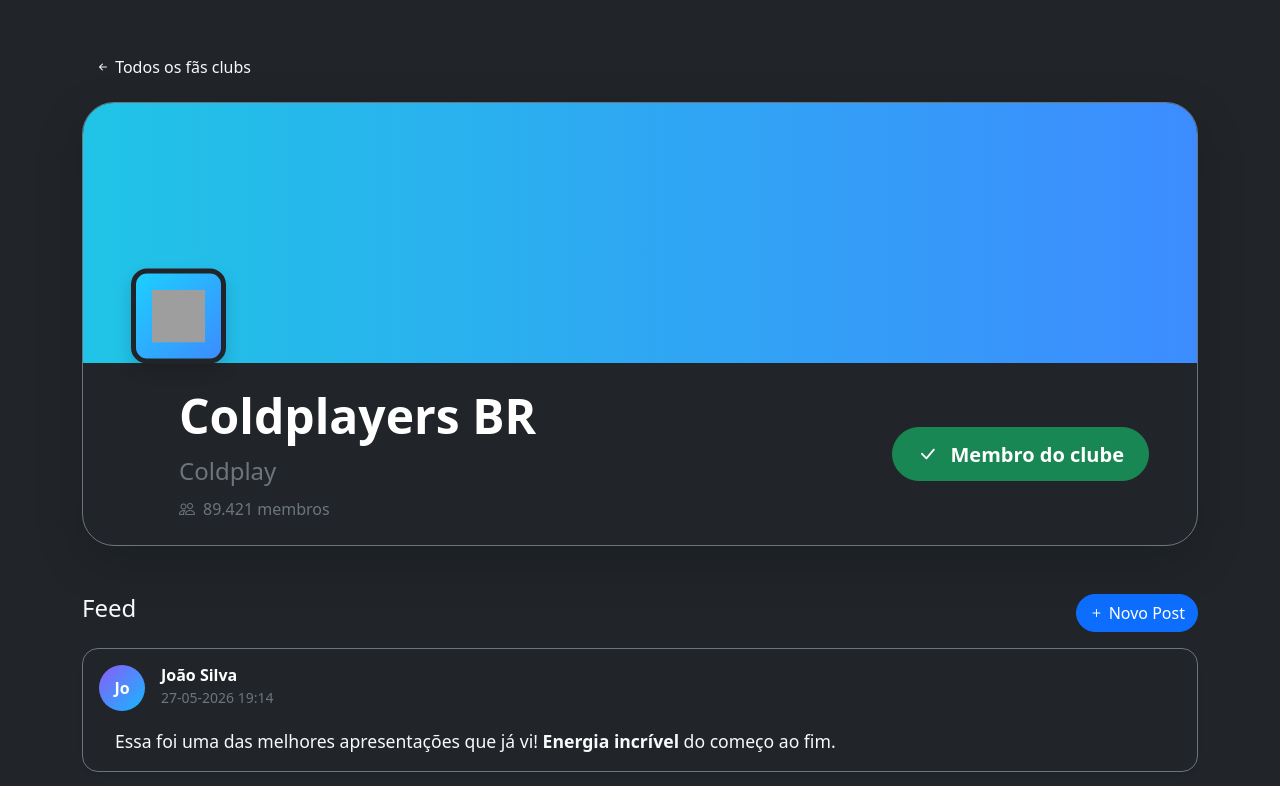
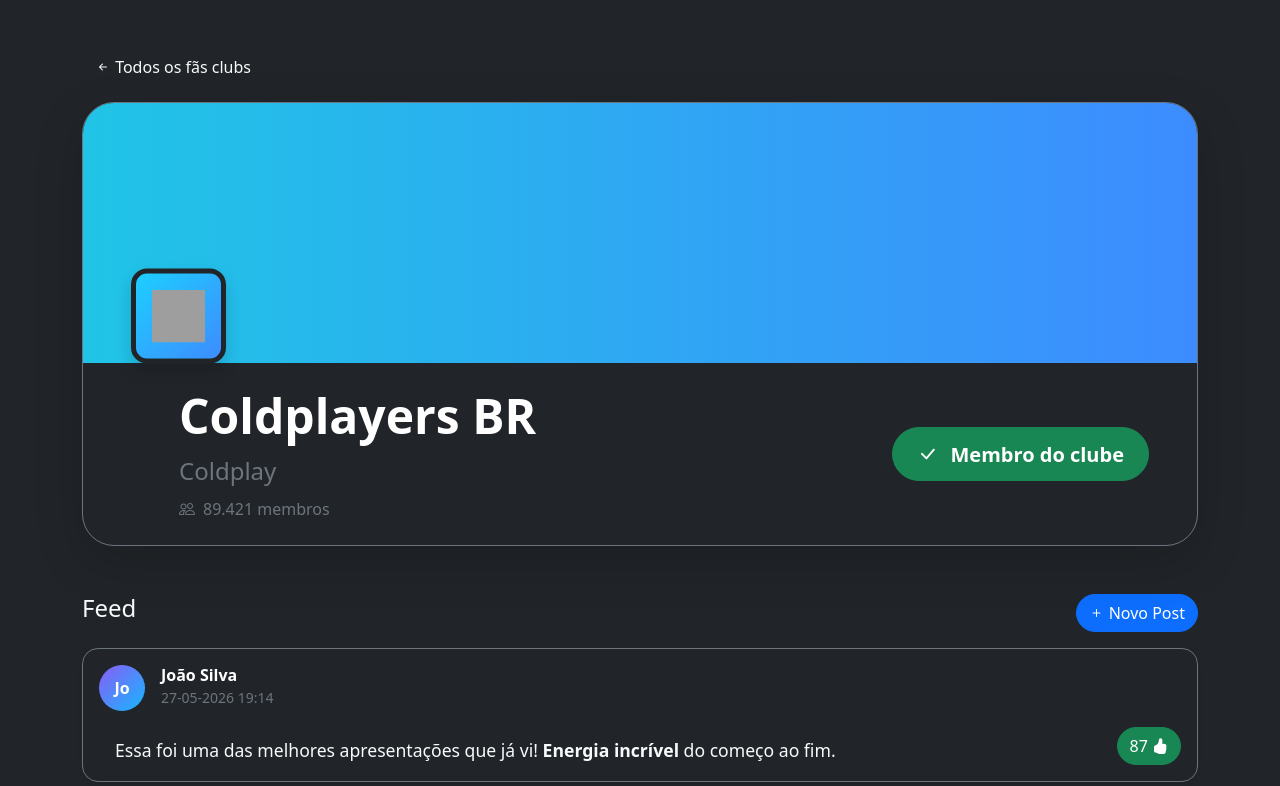
Before and after one commit to Ingressae/Ingressae-Angular, an Angular app in the folder ingressae/: page /feed in a window 1280 px wide. Shown: the top 786 px of the page. Built offline with nearby package versions, Linux system fonts and the light colour scheme; grey boxes are pictures that could not be loaded.

Commit message:
feat : like em comentarios

```diff
--- a/ingressae/src/app/models/comentario.ts
+++ b/ingressae/src/app/models/comentario.ts
@@ -5,4 +5,5 @@
   fotoAutorUrl: string;
   conteudo: string;
   criadoEm: Date;
+  qtdlike: number;
 }
--- a/ingressae/src/app/pages/fas-clube/comentarios/comentarios.html
+++ b/ingressae/src/app/pages/fas-clube/comentarios/comentarios.html
@@ -33,13 +33,16 @@
       </div>
 
     </div>
-
-    <p class="text-light mb-0 px-3" style="
+    <div class="d-flex justify-content-between align-items-end">
+      <p class="text-light mb-0 px-3" style="
         font-size: 1.1rem;
         line-height: 1.6;
        " [innerHTML]="comentario.conteudo | markdown">
-    </p>
-
+      </p>
+      <button class="btn btn-success rounded-pill" (click)="comentario.qtdlike = comentario.qtdlike + 1">
+        {{comentario.qtdlike}} <i class="bi bi-hand-thumbs-up-fill"></i>
+      </button>
+    </div>
   </div>
 
 </div>
--- a/ingressae/src/app/pages/fas-clube/feed/feed.ts
+++ b/ingressae/src/app/pages/fas-clube/feed/feed.ts
@@ -43,6 +43,7 @@
       fotoAutorUrl: 'https://i.pravatar.cc/150?img=10',
       conteudo: this.novoComentario,
       criadoEm: new Date(),
+      qtdlike: 0,
     };
     this.fasClubeService.adicionarComentario(comentario);
     this.isEditandoNovoPost = !this.isEditandoNovoPost;
--- a/ingressae/src/app/services/fas-clube.ts
+++ b/ingressae/src/app/services/fas-clube.ts
@@ -14,6 +14,7 @@
       conteudo:
         'Essa foi uma das melhores apresentações que já vi! *Energia incrível* do começo ao fim.',
       criadoEm: new Date(),
+      qtdlike: 87,
     },
     {
       id: '2',
@@ -23,6 +24,7 @@
       conteudo:
         'Alguém sabe qual foi a música tocada logo após _Midnight Lights_? Não consigo tirar ela da cabeça.',
       criadoEm: new Date(Date.now() - 1000 * 60 * 60 * 24),
+      qtdlike: 24,
     },
     {
       id: '3',
@@ -32,6 +34,7 @@
       conteudo:
         'A iluminação do palco estava simplesmente *perfeita*. Combinou muito com o clima do show.',
       criadoEm: new Date(Date.now() - 1000 * 60 * 60 * 24 * 2),
+      qtdlike: 156,
     },
     {
       id: '4',
@@ -40,6 +43,7 @@
       fotoAutorUrl: 'https://i.pravatar.cc/150?img=4',
       conteudo: 'Primeira vez que fui a um show deles.\n\nPosso dizer que virei fã oficialmente ❤️',
       criadoEm: new Date(Date.now() - 1000 * 60 * 60 * 24 * 5),
+      qtdlike: 312,
     },
     {
       id: '5',
@@ -48,6 +52,7 @@
       fotoAutorUrl: 'https://i.pravatar.cc/150?img=5',
       conteudo: '~~Achei que o repertório seria fraco~~ mas fui surpreendido. *Show espetacular*!',
       criadoEm: new Date(Date.now() - 1000 * 60 * 60 * 24 * 10),
+      qtdlike: 421,
     },
     {
       id: '6',
@@ -57,6 +62,7 @@
       conteudo:
         'Não acredito que finalmente tocaram `Forever Together` ao vivo. Esperei anos por isso!',
       criadoEm: new Date(Date.now() - 1000 * 60 * 60 * 6),
+      qtdlike: 95,
     },
     {
       id: '7',
@@ -66,6 +72,7 @@
       conteudo:
         'A interação da banda com o público foi *sensacional*. Dá para sentir o carinho pelos fãs.',
       criadoEm: new Date(Date.now() - 1000 * 60 * 60 * 12),
+      qtdlike: 203,
     },
   ];
   getComentarios(): Comentario[] {
```
Lines whose indentation alone changed are shown as unchanged.
